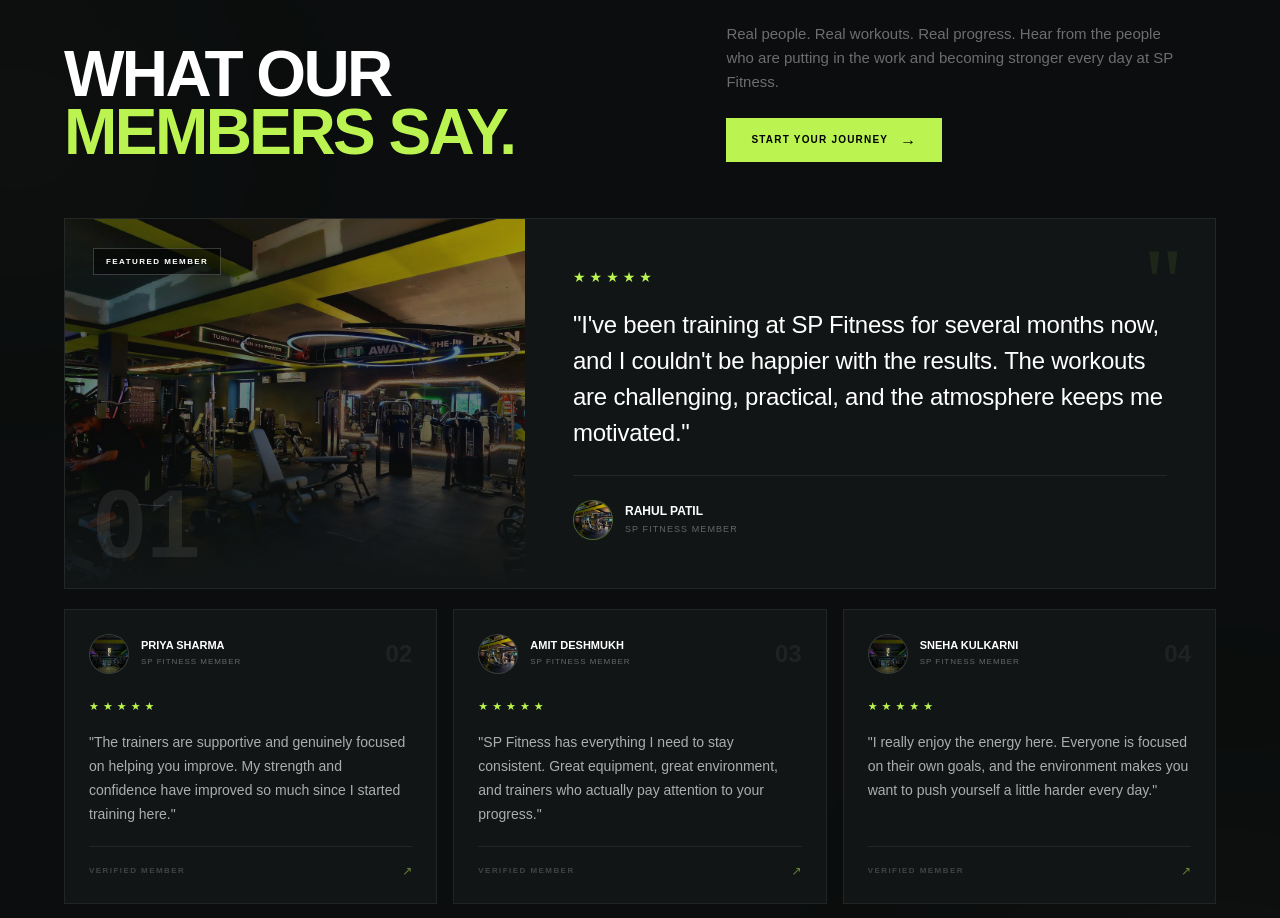
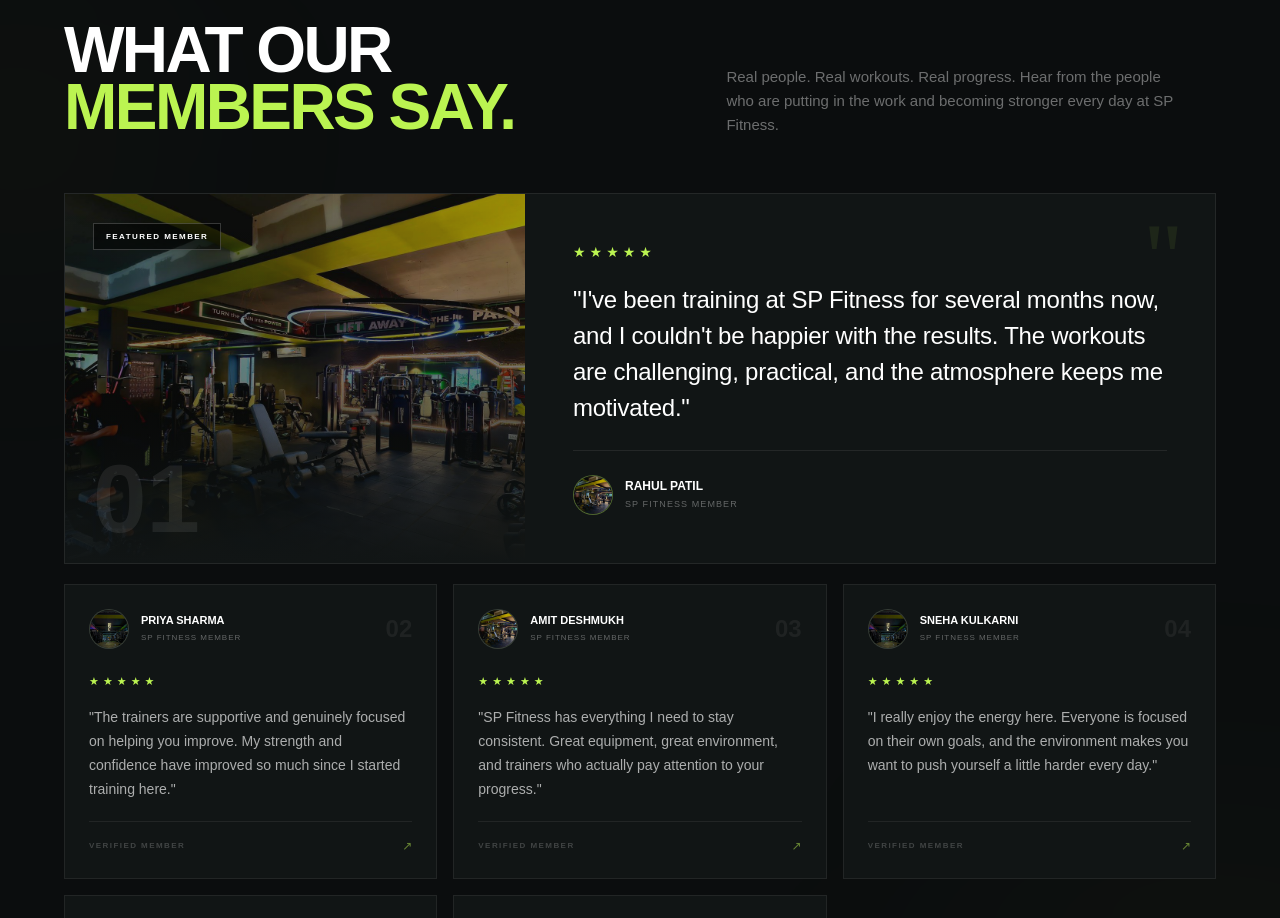
Before and after one commit to krish070904/SP_fitness, a Next.js app: page / in a window 1280 px wide. Shown: the part 8205-9123 px from the top of the page. Built offline with nearby package versions, Linux system fonts and the light colour scheme.

Commit message:
cta removed

```diff
--- a/section/Testimonials.tsx
+++ b/section/Testimonials.tsx
@@ -111,15 +111,6 @@
                 stronger every day at SP Fitness.
               </p>
 
-              <a
-                href="/contact"
-                className="mt-6 inline-flex h-11 items-center justify-center border border-lime-300 bg-lime-300 px-6 font-[var(--font-space-grotesk)] text-[10px] font-black uppercase tracking-[0.12em] text-black transition-all duration-300 hover:bg-transparent hover:text-lime-300"
-              >
-                Start Your Journey
-                <span className="ml-3 text-base">
-                  →
-                </span>
-              </a>
             </motion.div>
 
           </div>
```
